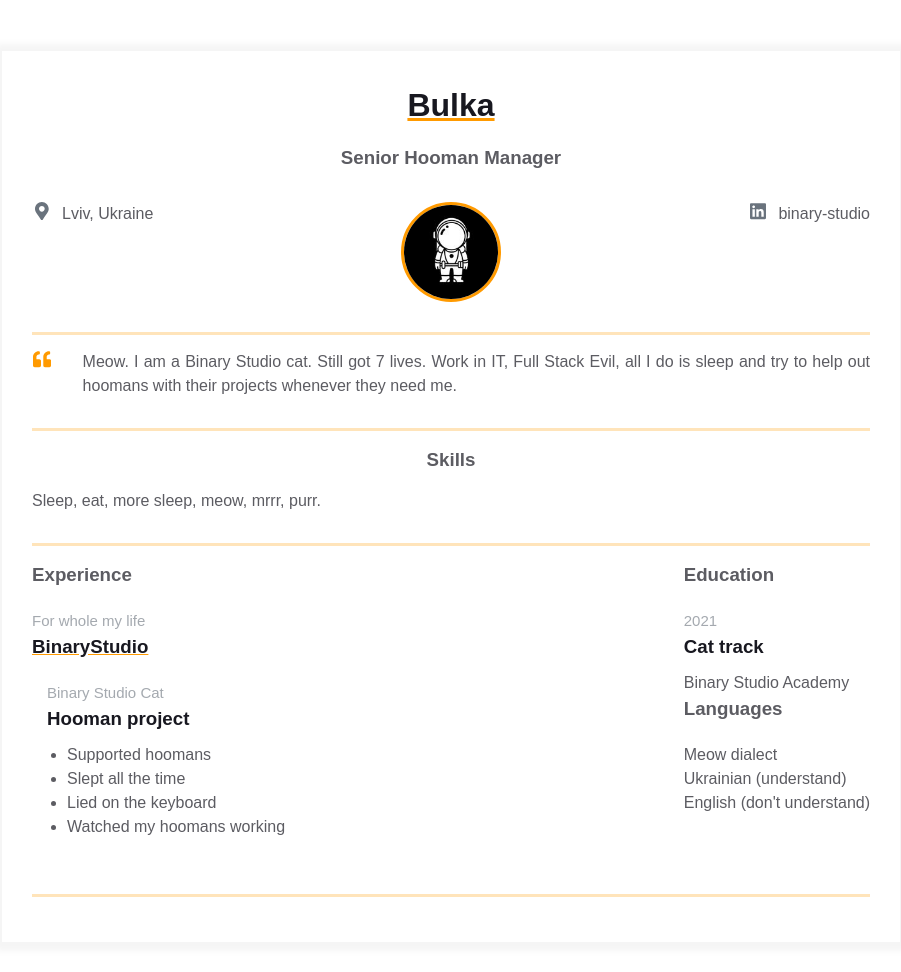
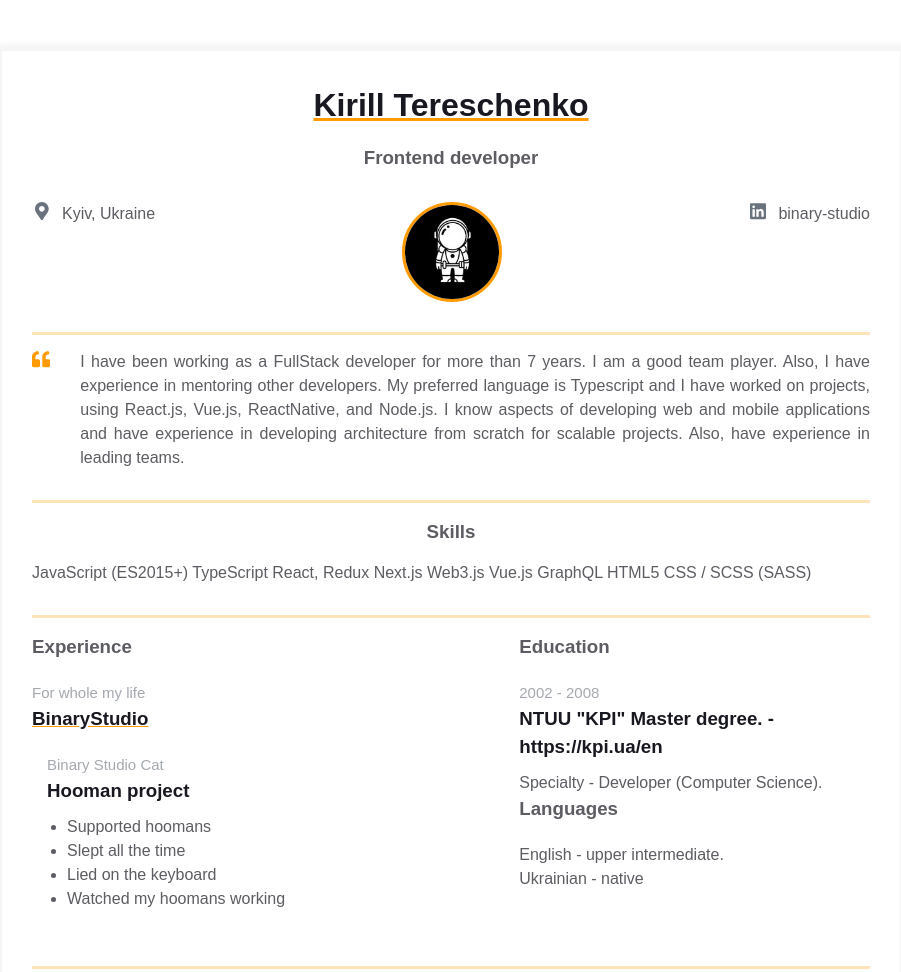
Before and after one commit to KirillTer/homepage, a plain HTML site: page index.html in a window 1280 px wide. Shown: the whole page, without its empty margins (189-1090 px from the left). Drawn offline with Linux system fonts and the light colour scheme.

Commit message:
added my info

```diff
--- a/index.html
+++ b/index.html
@@ -13,8 +13,8 @@
     <div class="resume">
       <div class="container">
         <div class="resume__block">
-          <h1 class="contact-info__header">Bulka</h1>
-          <h3 class="contact-info__sub-header">Senior Hooman Manager</h3>
+          <h1 class="contact-info__header">Kirill Tereschenko</h1>
+          <h3 class="contact-info__sub-header">Frontend developer</h3>
 
           <div class="contact_info_container fh">
             <div class="contact-info__block">
@@ -26,7 +26,7 @@
                     </path>
                   </svg>
                 </div>
-                <span>Lviv, Ukraine</span>
+                <span>Kyiv, Ukraine</span>
               </a>
             </div>
 
@@ -59,10 +59,11 @@
                 </path>
               </svg>
             </div>
-            <p class="intro_text">Meow.
-              I am a Binary Studio cat. Still got 7 lives. Work in IT, Full Stack Evil,
-              all I do is sleep and try to help out hoomans with their projects whenever
-              they need me.
+            <p class="intro_text">
+              I have been working as a FullStack developer for more than 7 years. I am a good team player. Also, I have experience in
+              mentoring other developers. My preferred language is Typescript and I have worked on projects, using React.js, Vue.js,
+              ReactNative, and Node.js. I know aspects of developing web and mobile applications and have experience in developing
+              architecture from scratch for scalable projects. Also, have experience in leading teams.
             </p>
           </div>
         </div>
@@ -72,7 +73,17 @@
         <div class="resume__block">
           <div class="skills">
             <h3 class="skills__header">Skills</h3>
-            <p class="skills__text">Sleep, eat, more sleep, meow, mrrr, purr. </p>
+            <p class="skills__text">
+              JavaScript (ES2015+)
+              TypeScript
+              React, Redux
+              Next.js
+              Web3.js
+              Vue.js
+              GraphQL
+              HTML5
+              CSS / SCSS (SASS)
+            </p>
           </div>
         </div>
       </div>
@@ -105,21 +116,18 @@
               <div class="additional-info__education">
                 <h3 class="additional-info__education-header">Education</h3>
                 <div class="additional-info__education-university">
-                  <span class="additional-info__education-university-durability">2021</span>
-                  <h3 class="additional-info__education-university-speciality">Cat track</h3>
-                  <p class="additional-info__education-university-name">Binary Studio Academy</p>
+                  <span class="additional-info__education-university-durability">2002 - 2008</span>
+                  <h3 class="additional-info__education-university-speciality">NTUU "KPI" Master degree. - https://kpi.ua/en</h3>
+                  <p class="additional-info__education-university-name">Specialty - Developer (Computer Science).</p>
                 </div>
 
                 <div class="additional-info__languages">
                   <h3 class="additional-info__languages-header">Languages</h3>
                   <p class="additional-info__languages-item">
-                    Meow dialect
+                    English - upper intermediate.
                   </p>
                   <p class="additional-info__languages-item">
-                    Ukrainian (understand)
-                  </p>
-                  <p class="additional-info__languages-item">
-                    English (don't understand)
+                    Ukrainian - native
                   </p>
                 </div>
               </div>
```
